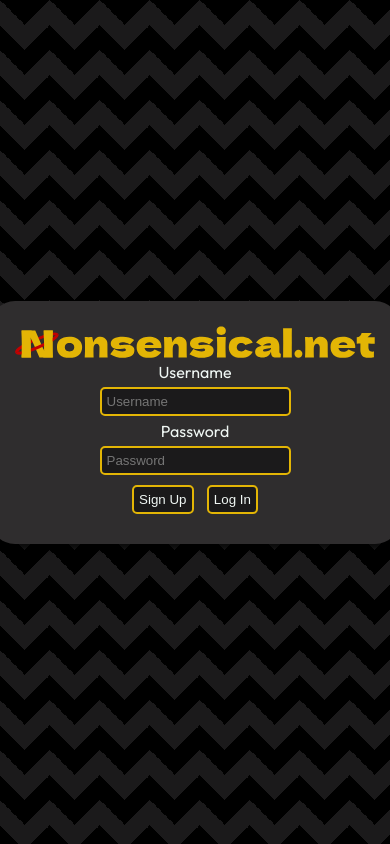
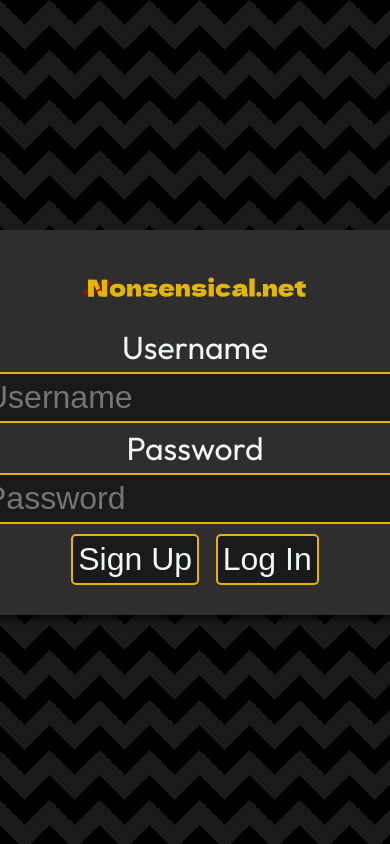
Before and after one commit to DedFishy/Nonsensical, a Flask app: page /login in a window 390 px wide; the page is wider, and only the part inside the window is pictured. Run offline with Flask 3, Linux system fonts and the light colour scheme.

Commit message:
Made things look a bit nicer on phones

```diff
--- /dev/null
+++ b/static/css/mobile.css
@@ -0,0 +1,17 @@
+@media only screen and (max-width: 1000px) {
+    body {
+        font-size: 2em;
+    }
+    input, button, .file-input, a.button {
+        font-size: 1em;
+    }
+    #logo {
+        max-width: 50%;
+    }
+    #header {
+        height: 100px;
+    }
+    .post .post-head {
+        flex-direction: column;
+    }
+}
--- a/templates/account.html
+++ b/templates/account.html
@@ -5,6 +5,7 @@
         <link rel="stylesheet" href="/static/css/vars.css">
         <link rel="stylesheet" href="/static/css/style.css">
         <link rel="stylesheet" href="/static/css/pages/account.css">
+        <link rel="stylesheet" href="/static/css/mobile.css">
     </head>
     <body>
         <iframe src="/header" id="header"></iframe>
--- a/templates/error.html
+++ b/templates/error.html
@@ -5,6 +5,7 @@
         <link rel="stylesheet" href="/static/css/vars.css">
         <link rel="stylesheet" href="/static/css/style.css">
         <link rel="stylesheet" href="/static/css/pages/one-pager.css">
+        <link rel="stylesheet" href="/static/css/mobile.css">
     </head>
     <body id="one-pager">
         <div class="fullscreen-center">
--- a/templates/header.html
+++ b/templates/header.html
@@ -4,6 +4,7 @@
         <link rel="stylesheet" href="/static/css/vars.css">
         <link rel="stylesheet" href="/static/css/style.css">
         <link rel="stylesheet" href="/static/css/pages/header.css">
+        <link rel="stylesheet" href="/static/css/mobile.css">
         <base target="_parent">
     </head>
     <body>
--- a/templates/list.html
+++ b/templates/list.html
@@ -7,6 +7,7 @@
         <link rel="stylesheet" href="/static/css/pages/list.css">
         <link rel="stylesheet" href="/static/css/pages/{% block morecss %}{% endblock %}.css">
         <link href="/static/css/pattern.min.css" rel="stylesheet">
+        <link rel="stylesheet" href="/static/css/mobile.css">
     </head>
     <body class="pattern-diagonal-lines-md">
         <iframe src="/header" id="header"></iframe>
--- a/templates/login.html
+++ b/templates/login.html
@@ -6,6 +6,7 @@
         <link rel="stylesheet" href="/static/css/style.css">
         <link rel="stylesheet" href="/static/css/pages/one-pager.css">
         <link href="/static/css/pattern.min.css" rel="stylesheet">
+        <link rel="stylesheet" href="/static/css/mobile.css">
     </head>
     <body id="one-pager" class="pattern-zigzag-md">
         <div class="fullscreen-center">
--- a/templates/newpost.html
+++ b/templates/newpost.html
@@ -7,6 +7,7 @@
         <link rel="stylesheet" href="/static/css/pages/newpost.css">
         <link rel="stylesheet" href="https://cdn.jsdelivr.net/npm/easymde/dist/easymde.min.css">
         <link href="/static/css/pattern.min.css" rel="stylesheet">
+        <link rel="stylesheet" href="/static/css/mobile.css">
     </head>
     <body class="pattern-zigzag-md">
 
--- a/templates/post.html
+++ b/templates/post.html
@@ -5,6 +5,7 @@
         <link rel="stylesheet" href="/static/css/vars.css">
         <link rel="stylesheet" href="/static/css/style.css">
         <link rel="stylesheet" href="/static/css/pages/post.css">
+        <link rel="stylesheet" href="/static/css/mobile.css">
     </head>
     <body>
         <iframe src="/header" id="header"></iframe>
```
